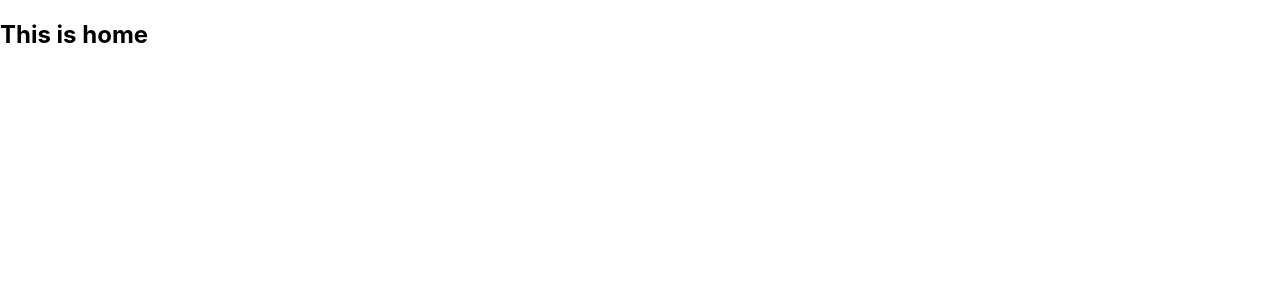
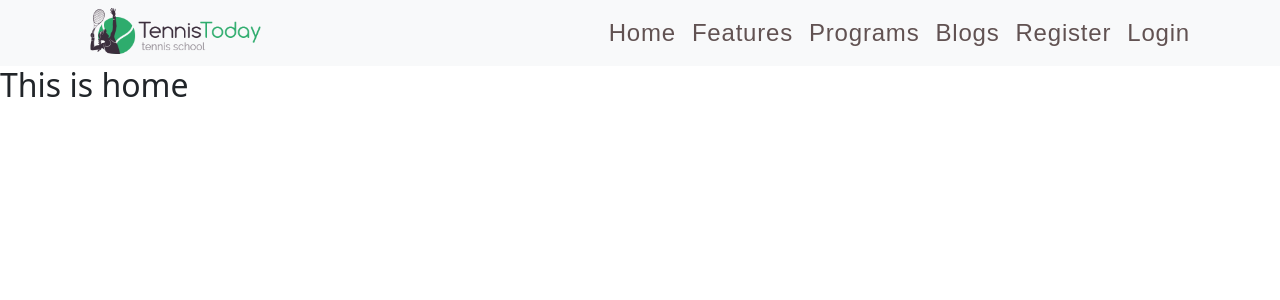
Before and after one commit to zobaerahmedzihad1/Tennis-Today, a React (Create React App) app: page / in a window 1280 px wide. Shown: the top 300 px of the page. Built offline with nearby package versions, Linux system fonts and the light colour scheme.

Commit message:
project navbar complete.

```diff
--- a/src/App.js
+++ b/src/App.js
@@ -3,12 +3,15 @@ import Blogs from "./Pages/Blogs/Blogs";
 import Features from "./Pages/Features/Features";
 import Home from "./Pages/Home/Home/Home";
 import Programs from "./Pages/Programs/Programs";
+import Header from "./Pages/Shared/Header/Header";
 import Login from "./Pages/Shared/Login/Login";
+import NotFound from "./Pages/Shared/NotFound/NotFound";
 import Register from "./Pages/Shared/Register/Register";
 
 function App() {
   return (
     <>
+      <Header />
       <Routes>
         <Route path="/" element={<Home />} />
         <Route path="/home" element={<Home />} />
@@ -17,6 +20,7 @@ function App() {
         <Route path="/blogs" element={<Blogs />} />
         <Route path="/login" element={<Login />} />
         <Route path="/register" element={<Register />} />
+        <Route path="*" element ={<NotFound/>} />
       </Routes>
     </>
   );
--- a/src/Pages/Home/Home/Home.js
+++ b/src/Pages/Home/Home/Home.js
@@ -1,5 +1,5 @@
 import React from "react";
-import './Home.css'
+import "./Home.css";
 
 const Home = () => {
   return (
--- a/src/Pages/Shared/Header/Header.js
+++ b/src/Pages/Shared/Header/Header.js
@@ -1,10 +1,11 @@
 import React from "react";
+import NavBar from "../NavBar/NavBar";
 import "./Header.css";
 
 const Header = () => {
   return (
     <div>
-      <h2>Header.</h2>
+      <NavBar/>
     </div>
   );
 };
--- a/src/Pages/Shared/NavBar/NavBar.css
+++ b/src/Pages/Shared/NavBar/NavBar.css
@@ -1,10 +1,10 @@
 .link{
      text-decoration: none;
-     font-size: 1.7rem;
+     font-size: 1.5rem;
      letter-spacing: .05rem;
      font-family: 'Teko', sans-serif;
      margin: 0 .5rem;
-     color: #fff;
+     color: rgb(97, 82, 82);
      position: relative;
 }
 .link:hover{
@@ -15,7 +15,7 @@
      content: '';
      background-color: #29B965;
      position: absolute;
-     height: 3px;
+     height: 2px;
      width: 0;
      left: 0;
      bottom: -2px;
@@ -25,5 +25,5 @@
      width: 100%;
 }
 .active{
-     color: tomato;
+     color: #2EAC6D;
 }
--- a/src/Pages/Shared/NavBar/NavBar.js
+++ b/src/Pages/Shared/NavBar/NavBar.js
@@ -1,15 +1,15 @@
 import React from "react";
 import "./NavBar.css";
-import logo from "../../images/logo.png";
+import logo from '../../../Images/logo.webp'
 import { Container, Nav, Navbar } from "react-bootstrap";
-import { NavLink, useLocation } from "react-router-dom";
+import { NavLink } from "react-router-dom";
 
 const NavBar = () => {
   // let location = useLocation();
   // if (location.key !== "default") {
   return (
     <>
-        <Navbar bg="dark" variant="dark">
+      <Navbar bg="light" variant="dark">
         <Container>
           <NavLink to="/">
             <img
@@ -24,17 +24,20 @@ const NavBar = () => {
             <NavLink className="link" to="/home">
               Home
             </NavLink>
-              <NavLink className="link" to="/reviews">
-                Reviews
+            <NavLink className="link" to="/features">
+              Features
             </NavLink>
-              <NavLink className="link" to="/dashboard">
-                Dashboard
+            <NavLink className="link" to="/programs">
+              Programs
             </NavLink>
             <NavLink className="link" to="/blogs">
               Blogs
             </NavLink>
-              <NavLink className="link" to="/about">
-                About
+            <NavLink className="link" to="/register">
+              Register
+            </NavLink>
+            <NavLink className="link" to="/login">
+              Login
             </NavLink>
           </Nav>
         </Container>
--- a/src/index.js
+++ b/src/index.js
@@ -4,6 +4,7 @@ import "./index.css";
 import App from "./App";
 import reportWebVitals from "./reportWebVitals";
 import { BrowserRouter } from "react-router-dom";
+import 'bootstrap/dist/css/bootstrap.min.css';
 
 const root = ReactDOM.createRoot(document.getElementById("root"));
 root.render(
```
Lines whose indentation alone changed are shown as unchanged.
